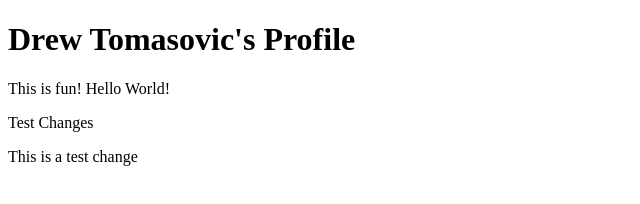
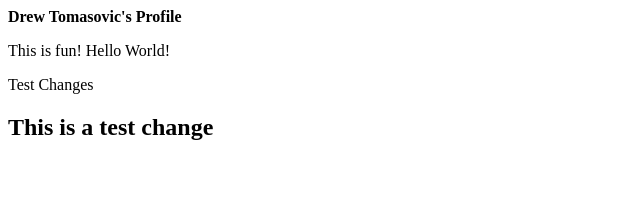
Before and after one commit to TOMASODF3086/Personal-Profile, a plain HTML site: page index.html in a window 1280 px wide. Shown: the whole page, without its empty margins (0-640 px from the left). Drawn offline with Linux system fonts and the light colour scheme.

Commit message:
update_2

```diff
--- a/index.html
+++ b/index.html
@@ -6,9 +6,9 @@
     <title>Document</title>
 </head>
 <body>
-    <h1>Drew Tomasovic's Profile</h1>
+    <strong>Drew Tomasovic's Profile</strong>
     <p>This is fun! Hello World!</p>
     <p>Test Changes</p>
-    <p>This is a test change</p>
+    <h2>This is a test change</h2>
 </body>
 </html>
```
